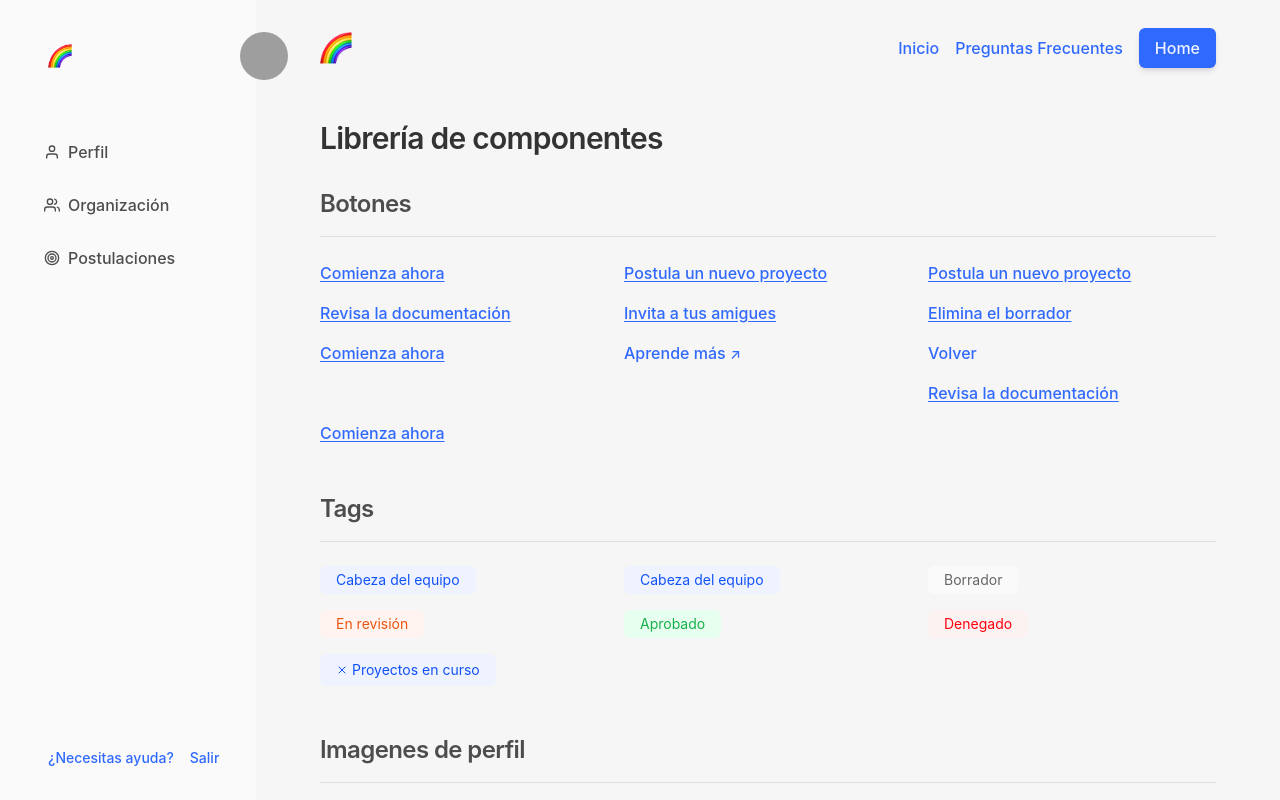
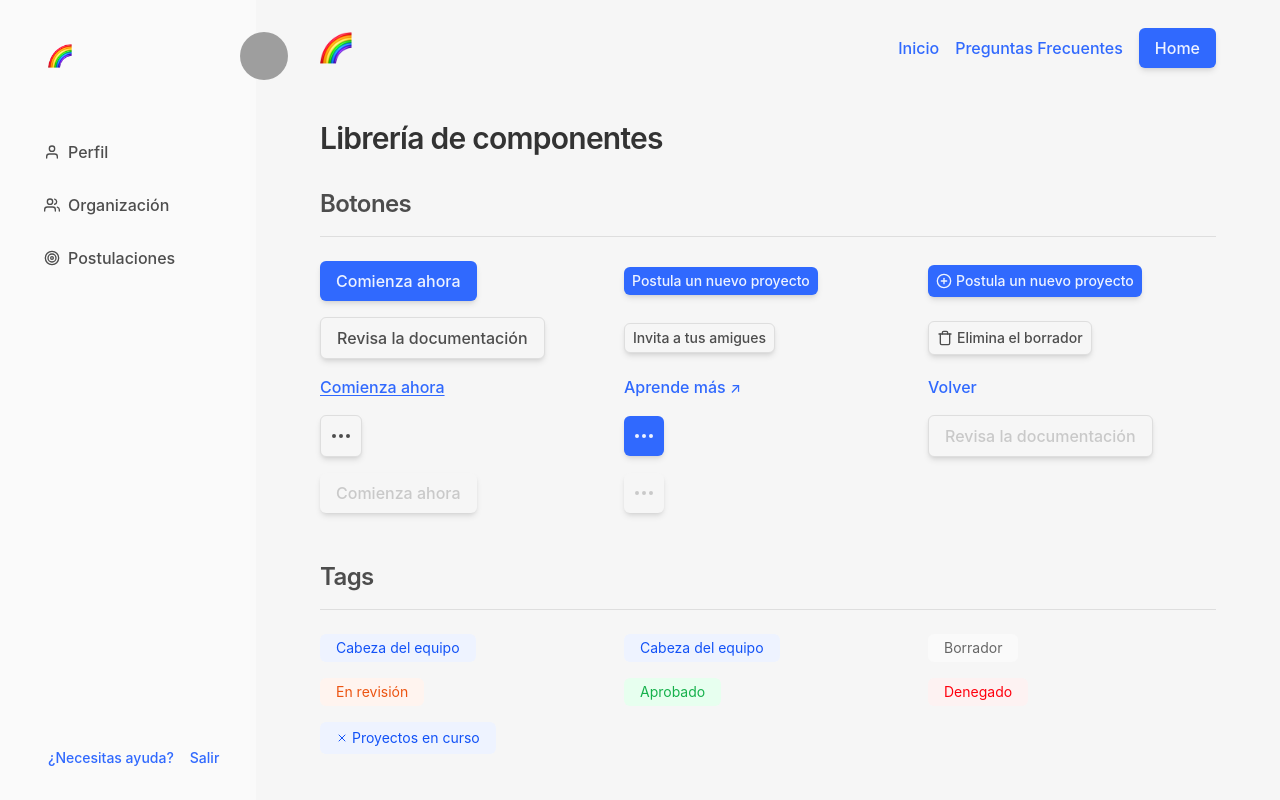
Before and after one commit to postdigitalist/pedro-ds, a React (Create React App) app: page / in a window 1280 px wide. Shown: the top 800 px of the page. Built offline with nearby package versions, Linux system fonts and the light colour scheme; grey boxes are pictures that could not be loaded.

Commit message:
Update links

```diff
--- a/src/App.js
+++ b/src/App.js
@@ -20,7 +20,6 @@ import {
   NavVerticalMobile,
 } from "./components/NavVertical";
 import { RadioField, CheckboxField } from "./components/RadiosCheckboxes";
-import Link from "./components/Link";
 import Tag from "./components/Tag";
 import {
   DecisionModal,
@@ -31,6 +30,7 @@ import {
 import { useState } from "react";
 import Toast from "./components/Toast";
 import Button from "./components/Button";
+import Link from "./components/Link";
 function App() {
   const [showDecisionModal, setShowDecisionModal] = useState(false);
   const toggleModal = () => setShowDecisionModal((value) => !value);
@@ -38,24 +38,24 @@ function App() {
   const [showNoticeModal, setShowNoticeModal] = useState(false);
   const toggleNoticeModal = () => setShowNoticeModal((value) => !value);
   return (
-    <div className="App bg-black-10  lg:grid lg:grid-cols-5">
+    <div className="App bg-black-10 lg:grid lg:grid-cols-5">
       <NavVerticalDesktop />
       <NavVerticalMobile />
       <div className="lg:col-span-4 lg:px-16 px-6">
         <NavHorizontal logoUrl={"logo.png"}>
           <NavHorizontalMenu>
             <NavHorizontalMenuItem>
-              <Link noUnderline href={"#"}>
+              <Link nounderline href={"#"}>
                 Inicio
               </Link>
             </NavHorizontalMenuItem>
             <NavHorizontalMenuItem>
-              <Link noUnderline href={"#"}>
+              <Link nounderline href={"#"}>
                 Preguntas Frecuentes
               </Link>
             </NavHorizontalMenuItem>
             <NavHorizontalMenuItem>
-              <Link noUnderline href={"#"}>
+              <Link nounderline href={"#"}>
                 <Button primary>Home</Button>
               </Link>
             </NavHorizontalMenuItem>
@@ -65,47 +65,47 @@ function App() {
         <h2>Botones</h2>
         <hr className="border-black-20 mb-6" />
         <div className="lg:grid lg:grid-cols-3 gap-4 lg:justify-center lg:items-center mb-12">
-          <Link primary>Comienza ahora</Link>
-          <Link primary small>
+          <Button primary>Comienza ahora</Button>
+          <Button primary small>
             Postula un nuevo proyecto
-          </Link>
-          <Link primary small icon={PlusCircle}>
+          </Button>
+          <Button primary small icon={PlusCircle}>
             Postula un nuevo proyecto
-          </Link>
-          <Link secondary>Revisa la documentación</Link>
-          <Link secondary small>
+          </Button>
+          <Button secondary>Revisa la documentación</Button>
+          <Button secondary small>
             Invita a tus amigues
-          </Link>
-          <Link secondary small icon={Trash}>
+          </Button>
+          <Button secondary small icon={Trash}>
             Elimina el borrador
-          </Link>
+          </Button>
 
           <p>
             <Link href="#">Comienza ahora</Link>
           </p>
           <p>
-            <Link noUnderline href="#">
+            <Link nounderline href="#">
               {" "}
               Aprende más <span className="text-sm">↗</span>{" "}
             </Link>
           </p>
           <p>
-            <Link noUnderline href="#">
+            <Link nounderline href="#">
               {" "}
               Volver{" "}
             </Link>
           </p>
 
-          <Link secondary square icon={MoreHorizontal} />
-          <Link primary square icon={MoreHorizontal} />
+          <Button secondary square icon={MoreHorizontal} />
+          <Button primary square icon={MoreHorizontal} />
 
-          <Link secondary disabled>
+          <Button secondary disabled>
             Revisa la documentación
-          </Link>
-          <Link primary disabled>
+          </Button>
+          <Button primary disabled>
             Comienza ahora
-          </Link>
-          <Link primary square disabled icon={MoreHorizontal} />
+          </Button>
+          <Button primary square disabled icon={MoreHorizontal} />
         </div>
         <h2>Tags</h2>
         <hr className="border-black-20 mb-6" />
@@ -176,9 +176,9 @@ function App() {
         <hr className="border-black-20 mb-6" />
         <div className="lg:grid lg:grid-cols-3 lg:gap-4 lg:justify-center lg:items-center mb-12">
           <div>
-            <Link primary onClick={toggleModal}>
+            <Button primary onClick={toggleModal}>
               Modal de decisión
-            </Link>
+            </Button>
             <DecisionModal
               show={showDecisionModal}
               onAcceptClick={toggleModal}
@@ -193,9 +193,9 @@ function App() {
           </div>
 
           <div>
-            <Link primary onClick={toggleNoticeModal}>
+            <Button primary onClick={toggleNoticeModal}>
               Modal de aviso
-            </Link>
+            </Button>
 
             <Modal show={showNoticeModal}>
               <ModalHeader onCloseClick={toggleNoticeModal}>
--- a/src/components/Link.jsx
+++ b/src/components/Link.jsx
@@ -1,7 +1,7 @@
-const Link = ({ noUnderline, children, ...aTagProps }) => {
+const Link = ({ nounderline, children, ...aTagProps }) => {
   const noUnderlineClassName = "no-underline";
   return (
-    <a {...aTagProps} className={`${noUnderline && noUnderlineClassName}`}>
+    <a {...aTagProps} className={`${nounderline && noUnderlineClassName}`}>
       {children}
     </a>
   );
```
